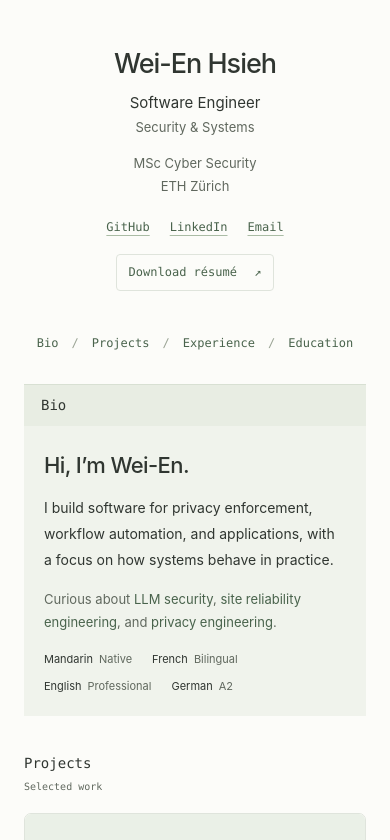
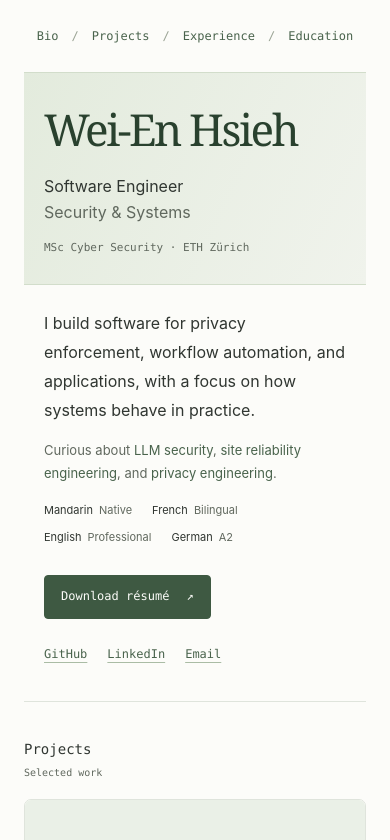
Before and after one commit to annhit29/portfolio, a React (Vite) app: page / in a window 390 px wide. Shown: the top 840 px of the page. Built offline with nearby package versions, Linux system fonts and the light colour scheme.

Commit message:
improve website's intro

```diff
--- a/src/App.tsx
+++ b/src/App.tsx
@@ -282,27 +282,6 @@ export default function App() {
         Skip to content
       </a>
       <div className="portfolio-layout" id="top">
-        <header className="identity">
-          <h1>{profile.name}</h1>
-          <p className="identity-role">{profile.role}</p>
-          <p className="identity-focus">{profile.focus}</p>
-          <p className="identity-school">
-            <span>MSc Cyber Security</span> <span>ETH Zürich</span>
-          </p>
-          <div className="intro-links">
-            <ExternalLink href={profile.github}>GitHub</ExternalLink>
-            <ExternalLink href={profile.linkedin}>LinkedIn</ExternalLink>
-            <a href={`mailto:${profile.email}`}>Email</a>
-          </div>
-          <a
-            className="resume-link"
-            href={resumeUrl}
-            download="Wei-En-Hsieh-Resume.pdf"
-          >
-            Download résumé <span aria-hidden="true">↗</span>
-          </a>
-        </header>
-        <div className="content-column">
         <nav className="site-nav" aria-label="Main navigation">
           <a href="#bio">Bio</a>
           <span aria-hidden="true">/</span>
@@ -316,11 +295,17 @@ export default function App() {
           <section
             className="intro section"
             id="bio"
-              aria-labelledby="intro-title"
+            aria-labelledby="identity-name"
           >
-              <h2 id="intro-title">Bio</h2>
+            <header className="identity">
+              <h1 id="identity-name">{profile.name}</h1>
+              <p className="identity-role">
+                {profile.role} <span aria-hidden="true">·</span>{' '}
+                <span className="identity-focus">{profile.focus}</span>
+              </p>
+              <p className="identity-school">MSc Cyber Security · ETH Zürich</p>
+            </header>
             <div className="bio-content">
-                <p className="intro-greeting">Hi, I’m Wei-En.</p>
               <p className="intro-text">{profile.introduction}</p>
               <p className="bio-interests">
                 Curious about{' '}
@@ -344,6 +329,20 @@ export default function App() {
                   </div>
                 ))}
               </dl>
+              <div className="hero-actions">
+                <a
+                  className="resume-link"
+                  href={resumeUrl}
+                  download="Wei-En-Hsieh-Resume.pdf"
+                >
+                  Download résumé <span aria-hidden="true">↗</span>
+                </a>
+                <div className="intro-links">
+                  <ExternalLink href={profile.github}>GitHub</ExternalLink>
+                  <ExternalLink href={profile.linkedin}>LinkedIn</ExternalLink>
+                  <a href={`mailto:${profile.email}`}>Email</a>
+                </div>
+              </div>
             </div>
           </section>
 
@@ -438,7 +437,6 @@ export default function App() {
           <a href="#top">Back to top</a>
         </footer>
       </div>
-      </div>
     </>
   );
 }
--- a/src/styles.css
+++ b/src/styles.css
@@ -75,75 +75,79 @@ summary:focus-visible {
   transform: translateY(0);
 }
 .portfolio-layout {
-  width: min(1220px, calc(100% - 100px));
+  width: min(1080px, calc(100% - 96px));
   margin: 0 auto;
-  display: grid;
-  grid-template-columns: 290px minmax(0, 1fr);
-  gap: 110px;
-  align-items: start;
 }
 .identity {
-  position: sticky;
-  top: max(70px, calc(50vh - 150px));
-  text-align: center;
-  margin-top: 153px;
-  padding-bottom: 40px;
+  padding: 48px 44px 36px;
+  background: linear-gradient(115deg, #e3ebdd, #f0f3ec);
+  border-top: 1px solid #d2ddcb;
+  border-bottom: 1px solid #d2ddcb;
 }
 h1 {
-  font-size: 28px;
-  font-weight: 550;
-  letter-spacing: -1px;
-  line-height: 1.4;
+  font-family: Georgia, 'Times New Roman', serif;
+  font-size: clamp(44px, 7.5vw, 92px);
+  font-weight: 500;
+  letter-spacing: -0.055em;
+  line-height: 1.12;
+  color: #29412e;
 }
 .identity-role {
-  margin-top: 10px;
-  font-size: 15px;
+  margin-top: 20px;
+  font-size: clamp(16px, 2vw, 21px);
+  line-height: 1.6;
+}
+.identity-role > span[aria-hidden] {
+  margin-inline: 6px;
+  color: var(--muted);
 }
 .identity-focus {
   color: var(--muted);
-  font-size: 13px;
 }
 .identity-school {
-  font-size: 13px;
-  margin-top: 24px;
+  margin-top: 13px;
   color: var(--muted);
+  font: 12px/1.8 var(--mono);
 }
-.identity-school span {
-  display: block;
+.hero-actions {
+  display: flex;
+  align-items: center;
+  flex-wrap: wrap;
+  gap: 18px 28px;
+  margin-top: 28px;
 }
 .intro-links {
   display: flex;
-  justify-content: center;
+  flex-wrap: wrap;
   gap: 20px;
-  margin-top: 22px;
   font: 12px/1.8 var(--mono);
 }
 .intro-links a {
-  padding-block: 5px;
+  padding-block: 7px;
 }
 .resume-link {
   display: inline-block;
-  margin-top: 15px;
   font: 12px/1.8 var(--mono);
-  padding: 7px 12px;
-  border: 1px solid var(--line);
+  padding: 10px 16px;
+  color: #fcfcf9;
+  background: #3e5942;
+  border: 1px solid #3e5942;
   border-radius: 4px;
   text-decoration: none;
 }
 .resume-link:hover {
-  background: #eef2e9;
+  color: #fff;
+  background: #29412e;
 }
 .resume-link span {
   margin-left: 10px;
 }
-.content-column {
-  min-width: 0;
-}
 .site-nav {
   display: flex;
+  flex-wrap: wrap;
   justify-content: flex-end;
   gap: 16px;
-  padding: 54px 0 40px;
+  padding: 25px 0;
   font: 12px/2 var(--mono);
 }
 .site-nav a {
@@ -167,23 +171,14 @@ h2 {
 .section-prefix {
   color: var(--muted);
 }
-.intro h2 {
-  background: #e8ede3;
-  border-top: 1px solid #d8e0d3;
-  padding: 9px 17px;
-}
 .bio-content {
-  background: #f0f3ec;
-  padding: 23px 25px 25px;
-}
-.intro-greeting {
-  font-size: 22px;
-  font-weight: 500;
-  letter-spacing: -0.6px;
-  margin-bottom: 11px;
+  padding: 28px 44px 36px;
+  border-bottom: 1px solid var(--line);
 }
 .intro-text {
-  line-height: 1.85;
+  max-width: 65ch;
+  font-size: 18px;
+  line-height: 1.8;
 }
 .bio-interests {
   margin-top: 15px;
@@ -491,11 +486,6 @@ details[open] > summary .notes-indicator::after {
   font: 10px/1.8 var(--mono);
 }
 @media (max-width: 1100px) {
-  .portfolio-layout {
-    width: calc(100% - 64px);
-    grid-template-columns: 240px minmax(0, 1fr);
-    gap: 50px;
-  }
   .project-body {
     padding: 19px 18px 15px;
   }
@@ -513,34 +503,18 @@ details[open] > summary .notes-indicator::after {
 }
 @media (max-width: 800px) {
   .portfolio-layout {
-    max-width: 620px;
     width: calc(100% - 48px);
-    display: block;
   }
   .identity {
-    position: static;
-    margin-top: 45px;
-    padding-bottom: 0;
+    padding: 36px 28px 28px;
   }
-  h1 {
-    font-size: 27px;
-  }
-  .identity-role {
-    margin-top: 7px;
-  }
-  .identity-school {
-    margin-top: 13px;
-  }
-  .intro-links {
-    margin-top: 15px;
-  }
-  .resume-link {
-    margin-top: 10px;
+  .bio-content {
+    padding: 24px 28px 30px;
   }
   .site-nav {
     justify-content: center;
     gap: 13px;
-    padding: 36px 0 25px;
+    padding: 20px 0;
   }
   .section {
     margin-bottom: 36px;
@@ -568,8 +542,23 @@ details[open] > summary .notes-indicator::after {
   .section-aside {
     font-size: 10px;
   }
+  .identity {
+    padding: 32px 20px 26px;
+  }
+  .identity-role > span[aria-hidden] {
+    display: none;
+  }
+  .identity-focus {
+    display: block;
+  }
+  .identity-school {
+    font-size: 11px;
+  }
   .bio-content {
-    padding: 20px;
+    padding: 24px 20px 28px;
+  }
+  .intro-text {
+    font-size: 16px;
   }
   .experience-entry {
     grid-template-columns: 1fr;
```
Also changed, not shown: public/social-preview.png, public/social-preview.svg. Lines whose indentation alone changed are shown as unchanged.
